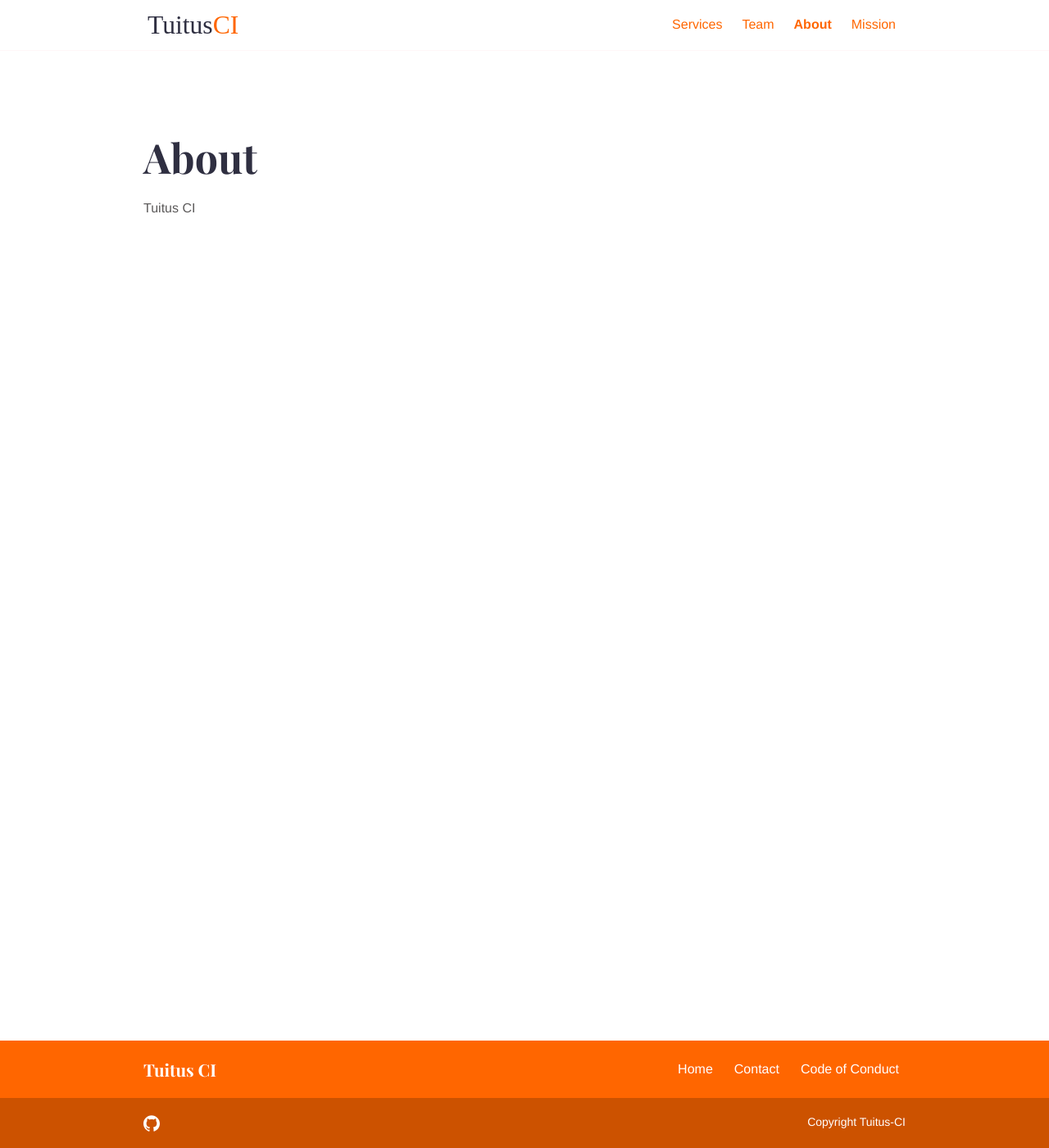
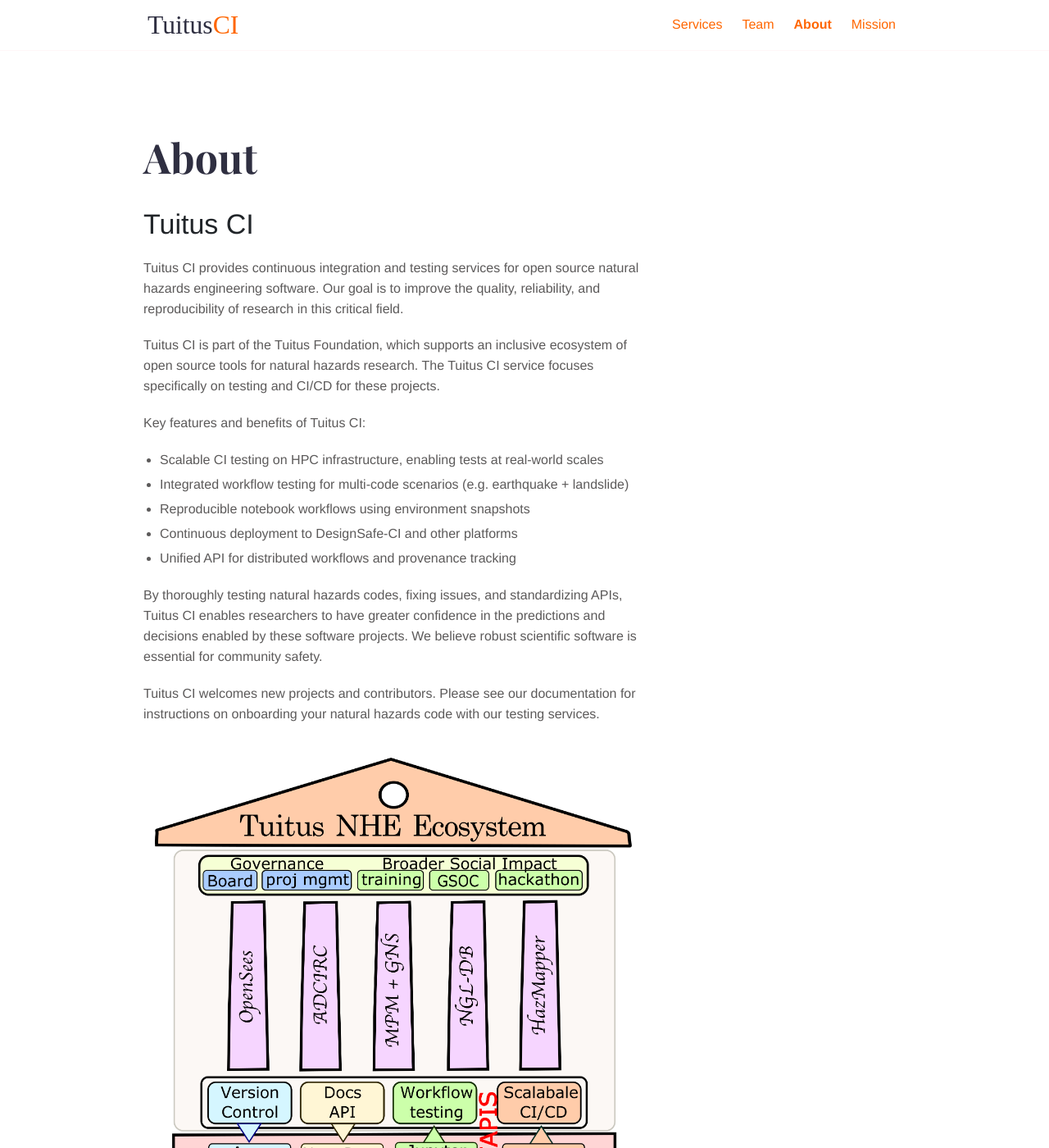
Before and after one commit to tuitus-ci/tuitus-ci.github.io, a Jekyll site: the page built from about.md, in a window 1280 px wide and 1400 px high. Shown: the whole window at 82% size. Built offline with Jekyll 4.4.1, drawn with Linux system fonts in a browser that asks for light colours.

Commit message:
Tuitus mission and vision

```diff
--- a/about.md
+++ b/about.md
@@ -5,4 +5,22 @@ description: About
 bodyClass: page-about
 ---
 
-Tuitus CI
+# Tuitus CI
+
+Tuitus CI provides continuous integration and testing services for open source natural hazards engineering software. Our goal is to improve the quality, reliability, and reproducibility of research in this critical field.
+
+Tuitus CI is part of the Tuitus Foundation, which supports an inclusive ecosystem of open source tools for natural hazards research. The Tuitus CI service focuses specifically on testing and CI/CD for these projects.
+
+Key features and benefits of Tuitus CI:
+
+  * Scalable CI testing on HPC infrastructure, enabling tests at real-world scales
+  * Integrated workflow testing for multi-code scenarios (e.g. earthquake + landslide)
+  * Reproducible notebook workflows using environment snapshots
+  * Continuous deployment to DesignSafe-CI and other platforms
+  * Unified API for distributed workflows and provenance tracking
+
+By thoroughly testing natural hazards codes, fixing issues, and standardizing APIs, Tuitus CI enables researchers to have greater confidence in the predictions and decisions enabled by these software projects. We believe robust scientific software is essential for community safety.
+
+Tuitus CI welcomes new projects and contributors. Please see our documentation for instructions on onboarding your natural hazards code with our testing services.
+
+![Tuitus](/images/tuitus.png)
```
Also changed, not shown: code-of-conduct.md (+0 -2 lines), mission.md (+14 -0 lines), images/mission.png (added), images/tuitus.png (added).
